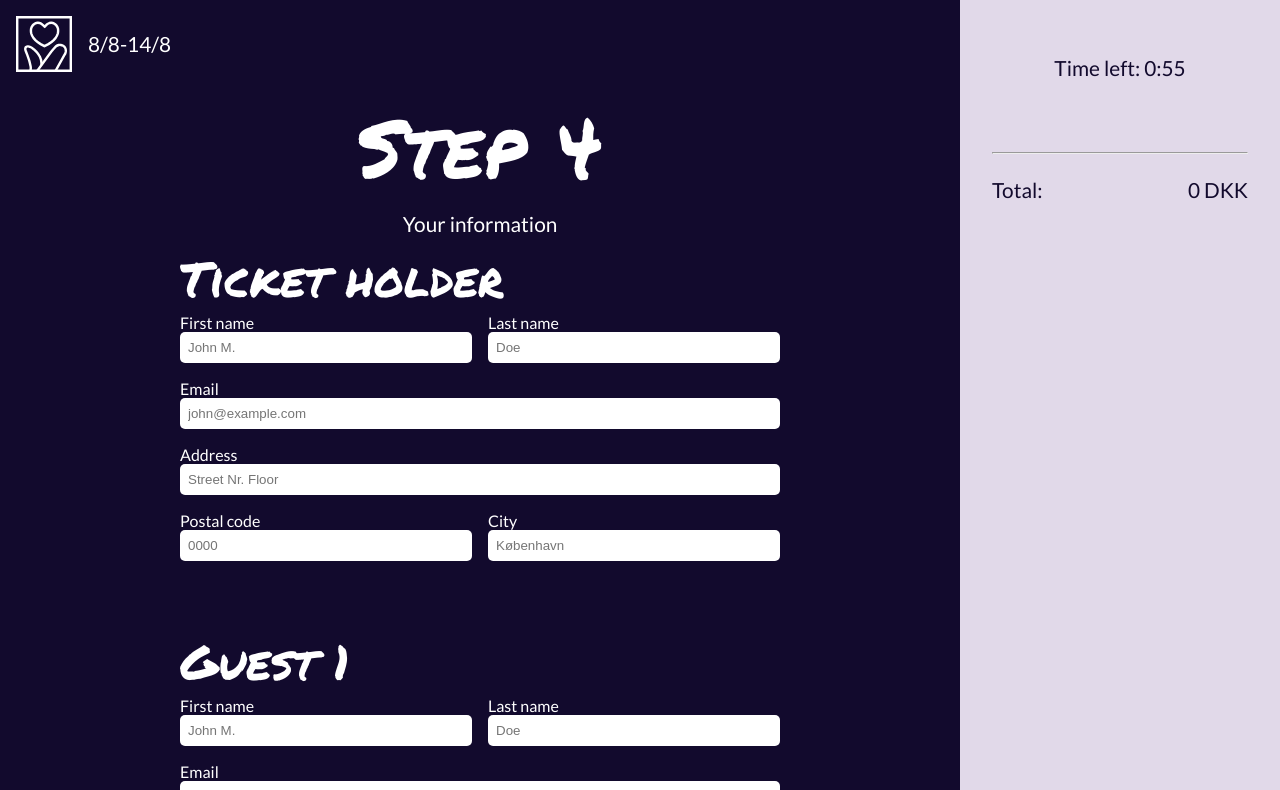
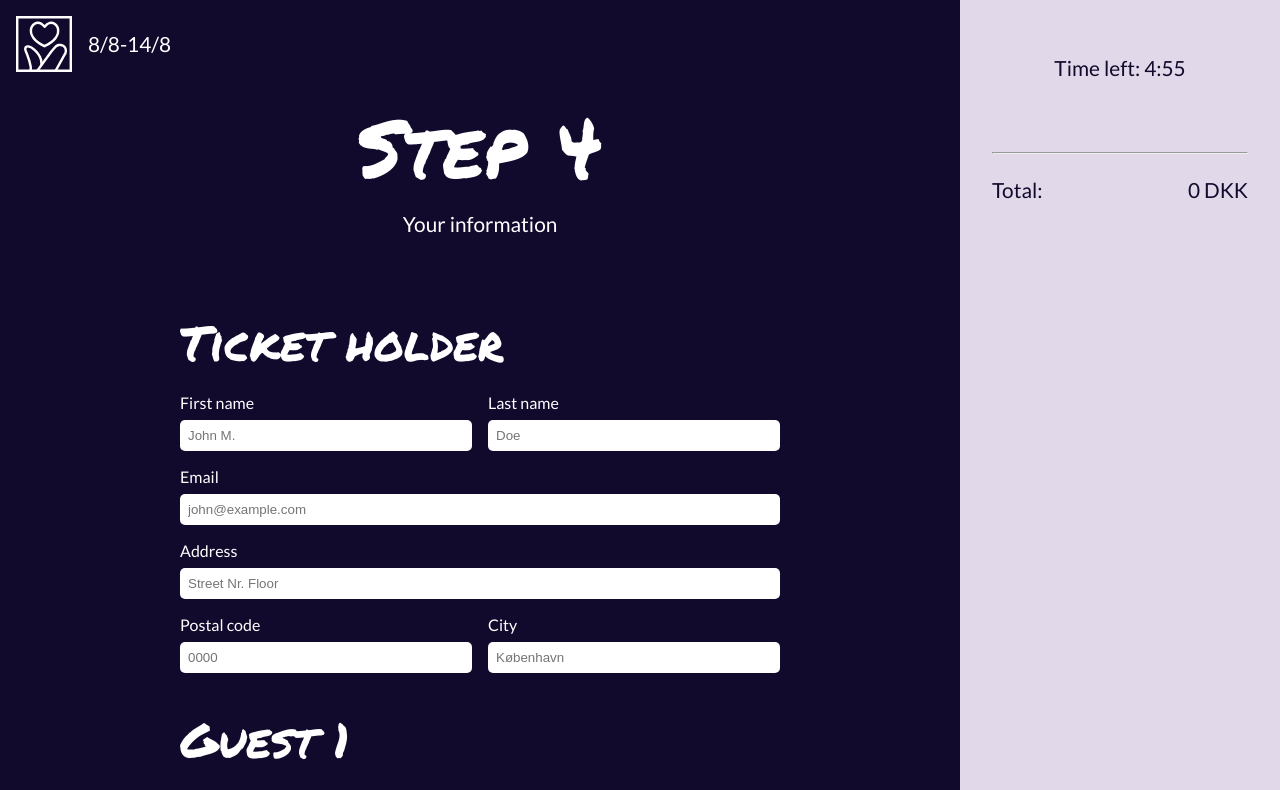
Before and after one commit to caro112f/hwaiting-booking, a React (Create React App) app: page /booking/information in a window 1280 px wide. Shown: the top 790 px of the page. Built offline with nearby package versions, Linux system fonts and the light colour scheme.

Commit message:
margin form

```diff
--- a/src/components/Timer.jsx
+++ b/src/components/Timer.jsx
@@ -2,7 +2,7 @@ import { useEffect, useState } from "react";
 import { Link } from "react-router-dom";
 
 export default function Timer(props) {
-  const { initialMinute = 1, initialSeconds = 0 } = props;
+  const { initialMinute = 5, initialSeconds = 0 } = props;
   const [minutes, setMinutes] = useState(initialMinute);
   const [seconds, setSeconds] = useState(initialSeconds);
 
--- a/src/routes/Payment.jsx
+++ b/src/routes/Payment.jsx
@@ -2,7 +2,7 @@ import { Link } from "react-router-dom";
 
 export default function Step5(props) {
   return (
-    <section>
+    <section className="steps">
       <div className="heading-wrapper">
         <h1>Step 5</h1>
         <p>Card information</p>
--- a/src/sass/layout/_forminformation.scss
+++ b/src/sass/layout/_forminformation.scss
@@ -12,14 +12,16 @@
   }
 }
 #form-information {
+  margin: 4rem 0rem 1rem 0rem;
   form {
+    margin: 1rem 0rem 2rem 0rem;
     display: grid;
     grid-template-columns: 1fr 1fr;
-    grid-template-rows: repeat(5, 1fr);
+
     color: white;
     gap: 1rem;
     align-items: center;
-    @include mixins.bp-large {
+    @include mixins.bp-medium {
       width: 600px;
     }
   }
@@ -35,6 +37,7 @@
   }
   label {
     font-family: vars.$paragraphfont;
+    margin-bottom: 8px;
   }
   input {
     border: none;
```
